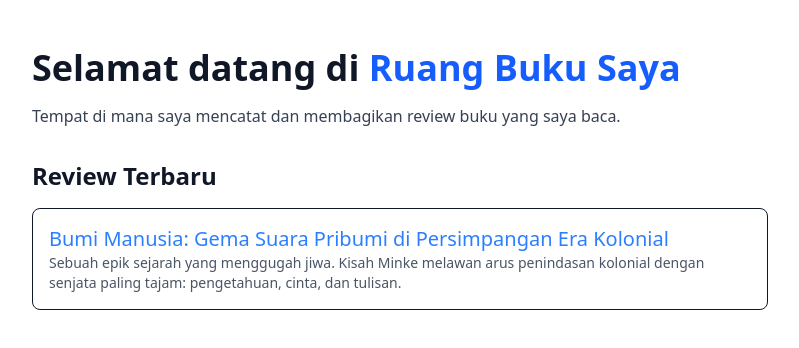
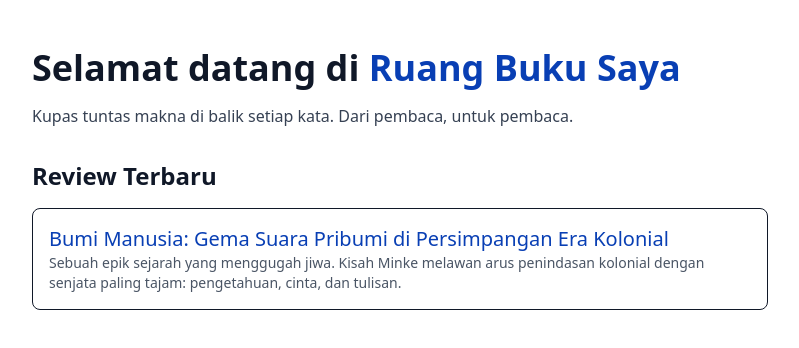
Before and after one commit to chanurholis/ruangbukusaya, a SvelteKit app: page / in a window 1280 px wide. Shown: the top 348 px of the page, without its empty margins (240-1039 px from the left). Built offline with nearby package versions, Linux system fonts and the light colour scheme; no server answers.

Commit message:
improve(wp): desc & color

```diff
--- a/src/routes/+page.svelte
+++ b/src/routes/+page.svelte
@@ -4,10 +4,10 @@
 
 <div class="mx-auto max-w-3xl px-4 py-12">
 	<h1 class="mb-4 text-4xl font-bold">
-		Selamat datang di <span class="text-blue-600">Ruang Buku Saya</span>
+		Selamat datang di <span class="text-[#093FB4]">Ruang Buku Saya</span>
 	</h1>
 	<p class="mb-8 text-gray-700">
-		Tempat di mana saya mencatat dan membagikan review buku yang saya baca.
+		Kupas tuntas makna di balik setiap kata. Dari pembaca, untuk pembaca.
 	</p>
 
 	<h2 class="mb-4 text-2xl font-semibold">Review Terbaru</h2>
@@ -16,7 +16,7 @@
 			<li class="rounded-lg border p-4 hover:shadow">
 				<a
 					href={`/reviews/${review.slug}`}
-					class="text-xl font-medium text-blue-500 hover:underline">{review.title}</a
+					class="text-xl font-medium text-[#093FB4] hover:underline">{review.title}</a
 				>
 				<p class="text-sm text-gray-600">{review.excerpt}</p>
 			</li>
```
